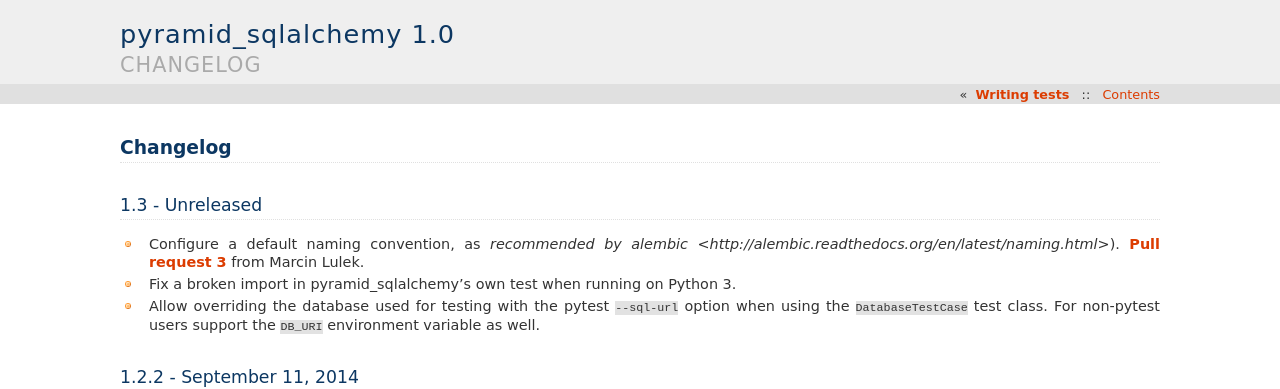
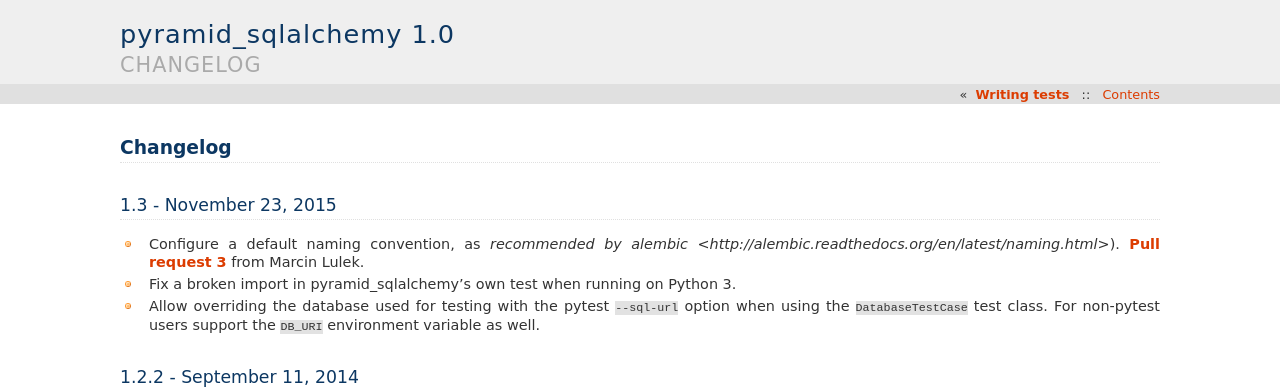
Before and after one commit to wichert/pyramid_sqlalchemy, a Sphinx documentation site: the page built from docs/changes.rst, in a window 1280 px wide. Shown: the top 389 px of the page. Built offline with Sphinx 7.4.7, drawn with Linux system fonts in a browser that asks for light colours.

Commit message:
Prepare 1.3 release.

```diff
--- a/docs/changes.rst
+++ b/docs/changes.rst
@@ -1,8 +1,8 @@
 Changelog
 =========
 
-1.3 - Unreleased
---------------------------
+1.3 - November 23, 2015
+-----------------------
 
 - Configure a default naming convention, as `recommended by alembic
   <http://alembic.readthedocs.org/en/latest/naming.html>`).
--- a/setup.py
+++ b/setup.py
@@ -2,7 +2,7 @@
 from setuptools import setup
 from setuptools import find_packages
 
-version = '1.3dev'
+version = '1.3'
 
 requires = [
         'SQLAlchemy >=0.7.0',
```
